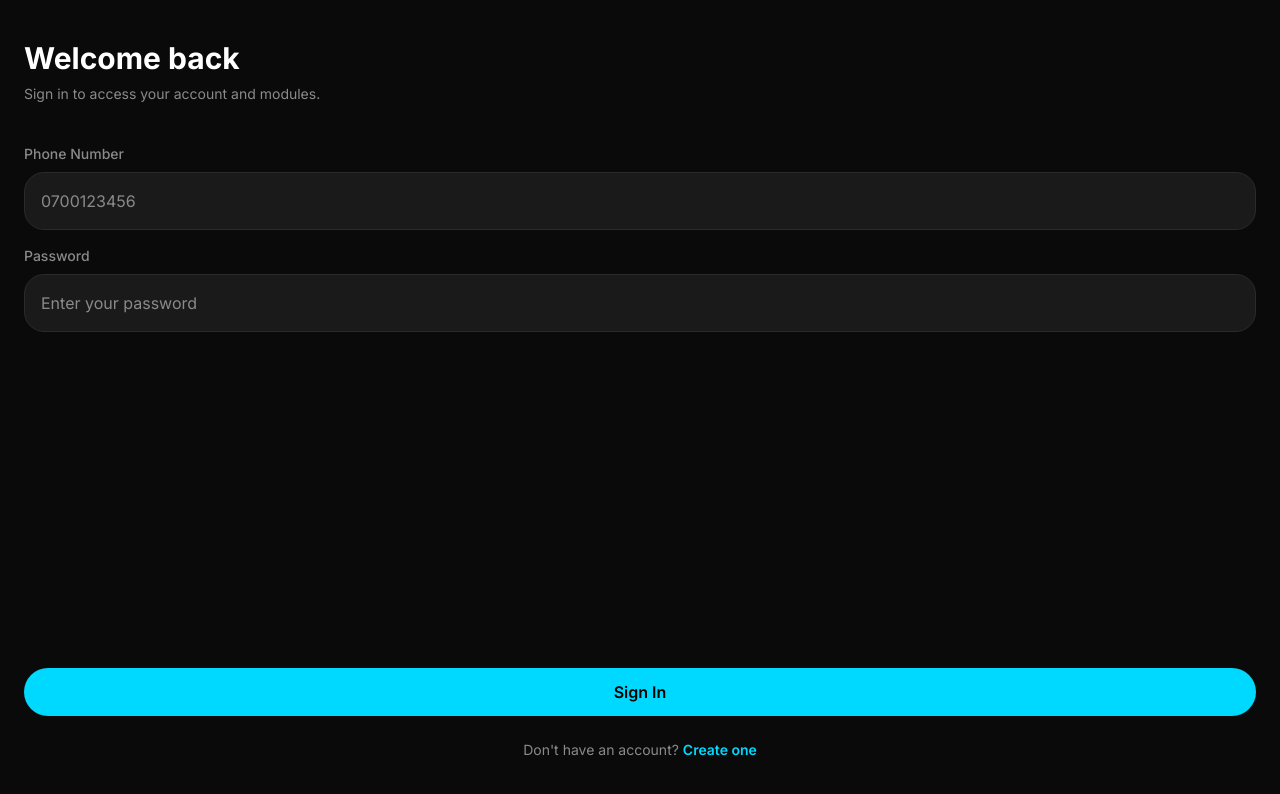
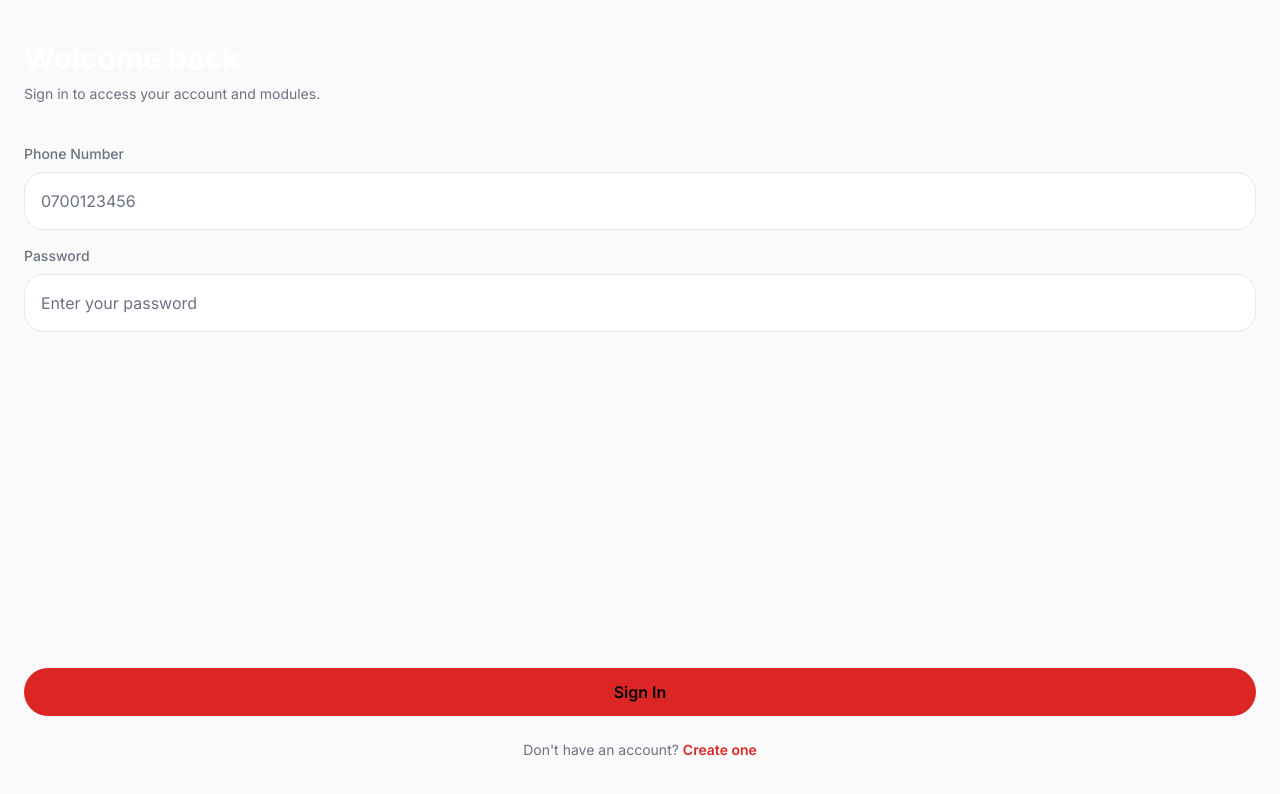
Before and after one commit to paercy32-eng/Vortex-Markets, a Next.js app: page /login in a window 1280 px wide. Shown: the top 794 px of the page. Built offline with nearby package versions, Linux system fonts and the light colour scheme.

Commit message:
Update tailwind.config.js

```diff
--- a/tailwind.config.js
+++ b/tailwind.config.js
@@ -2,24 +2,24 @@
 module.exports = {
   content: [
     './app/**/*.{js,ts,jsx,tsx,mdx}',
-    './pages/**/*.{js,ts,jsx,tsx,mdx}',
     './components/**/*.{js,ts,jsx,tsx,mdx}',
-    './src/**/*.{js,ts,jsx,tsx,mdx}',
   ],
   theme: {
     extend: {
       colors: {
-        background: '#0A0A0A',
-        card: '#1A1A1A',
-        primary: '#00D9FF',
-        muted: '#8A8A8A',
-        border: '#2A2A2A',
-        success: '#22C55E',
-        danger: '#EF4444',
-        warning: '#F59E0B',
+        background: '#FAFAFA',
+        card: '#FFFFFF',
+        primary: '#DC2626',
+        primaryDark: '#B91C1C',
+        muted: '#6B7280',
+        border: '#E5E7EB',
+        foreground: '#111827',
+        success: '#16A34A',
+        danger: '#991B1B',
+        warning: '#D97706',
       },
       borderRadius: {
-        'xl': '16px',
+        xl: '16px',
         '2xl': '20px',
       },
       fontFamily: {
```
